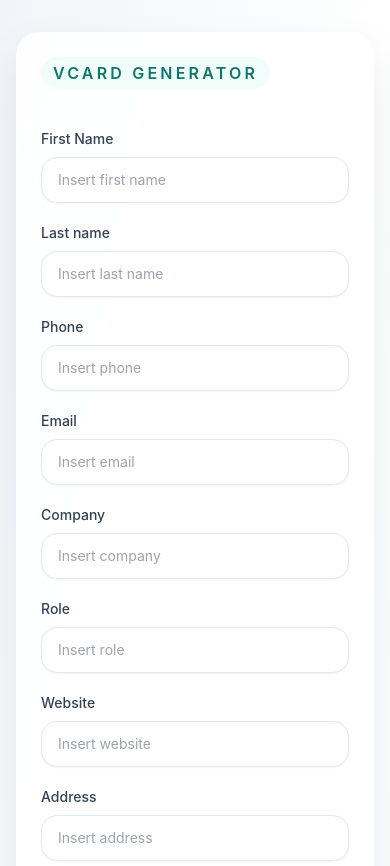
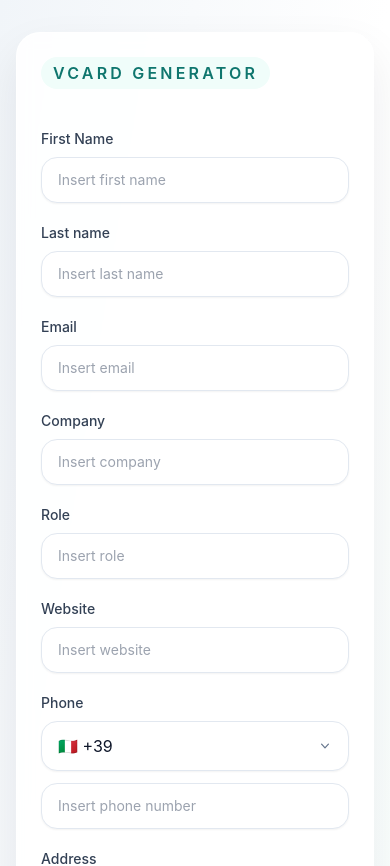
Before and after one commit to RykerWilder/vcard-generator, a React (Vite) app: page / in a window 390 px wide. Shown: the top 866 px of the page. Built offline with nearby package versions, Linux system fonts and the light colour scheme.

Commit message:
feat: phone prefixes and fix layout

```diff
--- a/src/App.jsx
+++ b/src/App.jsx
@@ -4,6 +4,7 @@ import { QRCode } from "react-qrcode-logo";
 const initialForm = {
   firstName: "",
   lastName: "",
+  phonePrefix: "+39",
   phone: "",
   email: "",
   company: "",
@@ -12,6 +13,16 @@ const initialForm = {
   address: "",
   note: "",
 };
+
+const phonePrefixes = [
+  { value: "+39", label: "🇮🇹 +39" },
+  { value: "+41", label: "🇨🇭 +41" },
+  { value: "+33", label: "🇫🇷 +33" },
+  { value: "+49", label: "🇩🇪 +49" },
+  { value: "+34", label: "🇪🇸 +34" },
+  { value: "+44", label: "🇬🇧 +44" },
+  { value: "+1", label: "🇺🇸 +1" },
+];
 
 function escapeVCard(value) {
   return value
@@ -30,9 +41,19 @@ function App() {
   const [logoName, setLogoName] = useState("");
   const qrRef = useRef(null);
 
+  const fieldClass =
+    "w-full rounded-2xl border border-slate-200 bg-white px-4 py-3 text-slate-900 shadow-sm outline-none transition focus:border-teal-500 focus:ring-4 focus:ring-teal-100";
+
+  const selectClass = `${fieldClass} appearance-none pr-10`;
+
   const fullName = useMemo(() => {
     return [form.firstName, form.lastName].filter(Boolean).join(" ").trim();
   }, [form.firstName, form.lastName]);
+
+  const fullPhone = useMemo(() => {
+    if (!form.phone) return "";
+    return `${form.phonePrefix} ${form.phone}`.trim();
+  }, [form.phonePrefix, form.phone]);
 
   const vcard = useMemo(() => {
     const lines = [
@@ -44,7 +65,7 @@ function App() {
 
     if (form.company) lines.push(`ORG:${escapeVCard(form.company)}`);
     if (form.role) lines.push(`TITLE:${escapeVCard(form.role)}`);
-    if (form.phone) lines.push(`TEL;TYPE=CELL:${escapeVCard(form.phone)}`);
+    if (fullPhone) lines.push(`TEL;TYPE=CELL:${escapeVCard(fullPhone)}`);
     if (form.email) lines.push(`EMAIL:${escapeVCard(form.email)}`);
     if (form.website) lines.push(`URL:${escapeVCard(form.website)}`);
     if (form.address) lines.push(`ADR:;;${escapeVCard(form.address)};;;;`);
@@ -52,7 +73,7 @@ function App() {
 
     lines.push("END:VCARD");
     return lines.join("\n");
-  }, [form, fullName]);
+  }, [form, fullName, fullPhone]);
 
   function generateQr() {
     if (!fullName || (!form.phone && !form.email)) {
@@ -116,7 +137,6 @@ function App() {
   const fields = [
     ["firstName", "First Name"],
     ["lastName", "Last name"],
-    ["phone", "Phone"],
     ["email", "Email"],
     ["company", "Company"],
     ["role", "Role"],
@@ -137,7 +157,9 @@ function App() {
             {fields.map(([key, label]) => (
               <div
                 key={key}
-                className={key === "website" ? "md:col-span-2" : ""}
+                className={
+                  key === "website" || key === "email" ? "md:col-span-2" : ""
+                }
               >
                 <label
                   htmlFor={key}
@@ -159,10 +181,65 @@ function App() {
                     setForm((prev) => ({ ...prev, [key]: e.target.value }))
                   }
                   placeholder={`Insert ${label.toLowerCase()}`}
-                  className="w-full rounded-2xl border border-slate-200 bg-white px-4 py-3 text-slate-900 outline-none transition focus:border-teal-500 focus:ring-4 focus:ring-teal-100"
+                  className={fieldClass}
                 />
               </div>
             ))}
+
+            <div className="md:col-span-2">
+              <label
+                htmlFor="phone"
+                className="mb-2 block text-sm font-medium text-slate-700"
+              >
+                Phone
+              </label>
+
+              <div className="grid gap-3 sm:grid-cols-[140px_1fr]">
+                <div className="relative">
+                  <select
+                    id="phonePrefix"
+                    value={form.phonePrefix}
+                    onChange={(e) =>
+                      setForm((prev) => ({
+                        ...prev,
+                        phonePrefix: e.target.value,
+                      }))
+                    }
+                    className={selectClass}
+                  >
+                    {phonePrefixes.map((prefix) => (
+                      <option key={prefix.value} value={prefix.value}>
+                        {prefix.label}
+                      </option>
+                    ))}
+                  </select>
+
+                  <svg
+                    className="pointer-events-none absolute right-4 top-1/2 h-4 w-4 -translate-y-1/2 text-slate-500"
+                    viewBox="0 0 20 20"
+                    fill="currentColor"
+                    aria-hidden="true"
+                  >
+                    <path
+                      fillRule="evenodd"
+                      d="M5.23 7.21a.75.75 0 011.06.02L10 11.168l3.71-3.938a.75.75 0 111.08 1.04l-4.25 4.51a.75.75 0 01-1.08 0l-4.25-4.51a.75.75 0 01.02-1.06z"
+                      clipRule="evenodd"
+                    />
+                  </svg>
+                </div>
+
+                <input
+                  id="phone"
+                  type="text"
+                  value={form.phone}
+                  onChange={(e) =>
+                    setForm((prev) => ({ ...prev, phone: e.target.value }))
+                  }
+                  placeholder="Insert phone number"
+                  className={fieldClass}
+                />
+              </div>
+            </div>
 
             <div className="md:col-span-2">
               <label
@@ -179,7 +256,7 @@ function App() {
                   setForm((prev) => ({ ...prev, address: e.target.value }))
                 }
                 placeholder="Insert address"
-                className="w-full rounded-2xl border border-slate-200 bg-white px-4 py-3 text-slate-900 outline-none transition focus:border-teal-500 focus:ring-4 focus:ring-teal-100"
+                className={fieldClass}
               />
             </div>
 
@@ -198,7 +275,7 @@ function App() {
                   setForm((prev) => ({ ...prev, note: e.target.value }))
                 }
                 placeholder="Additional information"
-                className="w-full rounded-2xl border border-slate-200 bg-white px-4 py-3 text-slate-900 outline-none transition focus:border-teal-500 focus:ring-4 focus:ring-teal-100"
+                className={fieldClass}
               />
             </div>
           </div>
@@ -247,7 +324,7 @@ function App() {
             <div className="mt-4 space-y-2 text-sm text-slate-600">
               <p>{form.role || "Role"}</p>
               <p>{form.company || "Company"}</p>
-              <p>{form.phone || "Phone"}</p>
+              <p>{fullPhone || "Phone"}</p>
               <p>{form.email || "Email"}</p>
               <p className="break-all">{form.website || "Website"}</p>
               <p>{form.address || "Address"}</p>
@@ -313,7 +390,7 @@ function App() {
                     type="color"
                     value={qrColor}
                     onChange={(e) => setQrColor(e.target.value)}
-                    className="h-12 w-full rounded-2xl border border-white/10 bg-white p-2"
+                    className="h-12 w-full rounded-2xl border border-white/10 bg-white p-2 shadow-sm outline-none transition focus:border-teal-500 focus:ring-4 focus:ring-teal-100"
                   />
                 </div>
 
@@ -329,7 +406,7 @@ function App() {
                     type="color"
                     value={bgColor}
                     onChange={(e) => setBgColor(e.target.value)}
-                    className="h-12 w-full rounded-2xl border border-white/10 bg-white p-2"
+                    className="h-12 w-full rounded-2xl border border-white/10 bg-white p-2 shadow-sm outline-none transition focus:border-teal-500 focus:ring-4 focus:ring-teal-100"
                   />
                 </div>
               </div>
@@ -346,7 +423,7 @@ function App() {
                   type="file"
                   accept="image/png,image/jpeg,image/jpg,image/svg+xml"
                   onChange={handleLogoUpload}
-                  className="block w-full rounded-2xl border border-white/10 bg-slate-800 px-4 py-3 text-sm text-slate-200 file:mr-4 file:rounded-xl file:border-0 file:bg-teal-50 file:px-4 file:py-2 file:font-semibold file:text-teal-700 hover:file:bg-teal-100"
+                  className="block w-full rounded-2xl border border-white/10 bg-slate-800 px-4 py-3 text-sm text-slate-200 shadow-sm file:mr-4 file:rounded-xl file:border-0 file:bg-teal-50 file:px-4 file:py-2 file:font-semibold file:text-teal-700 hover:file:bg-teal-100"
                 />
               </div>
 
```
